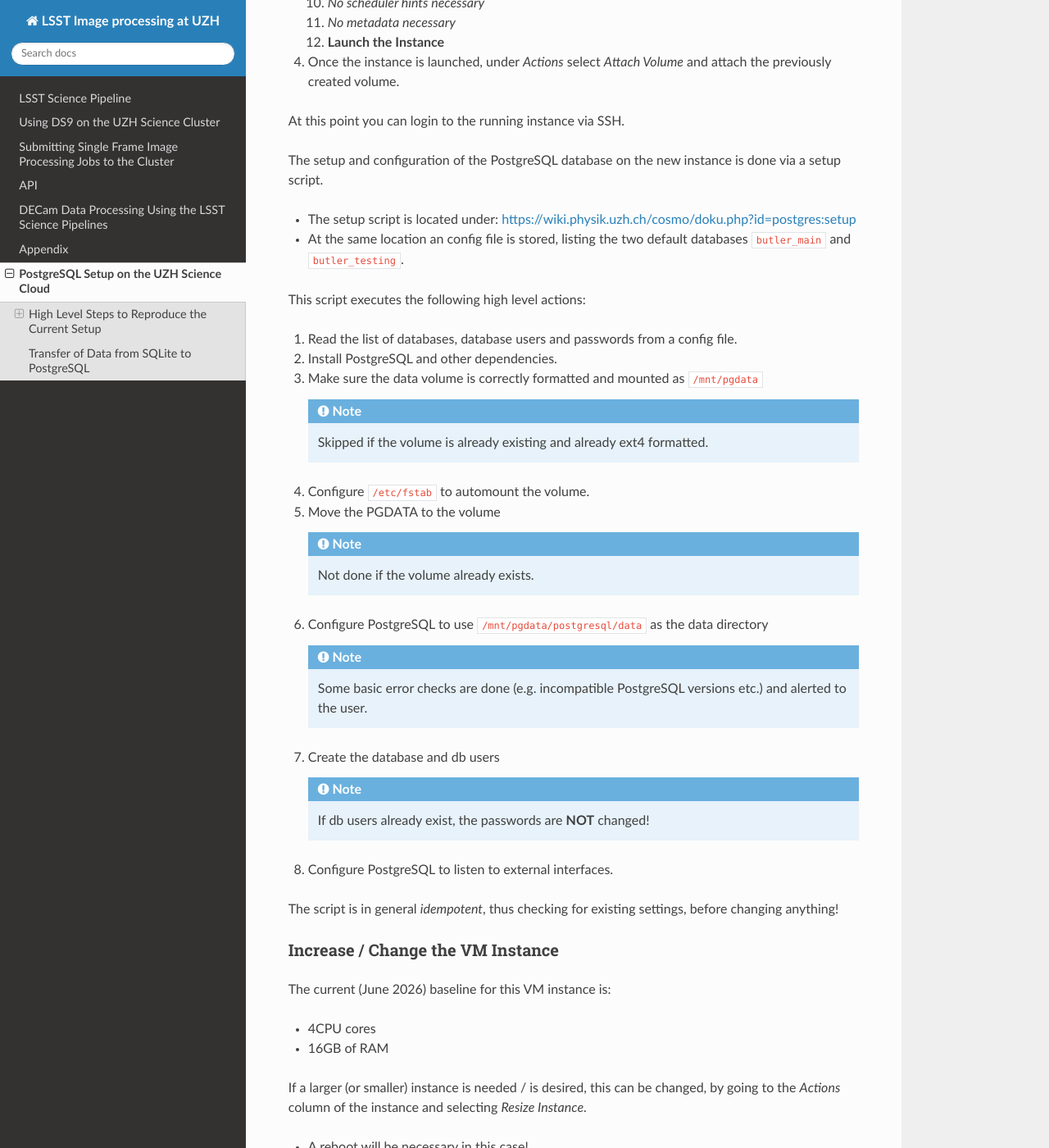
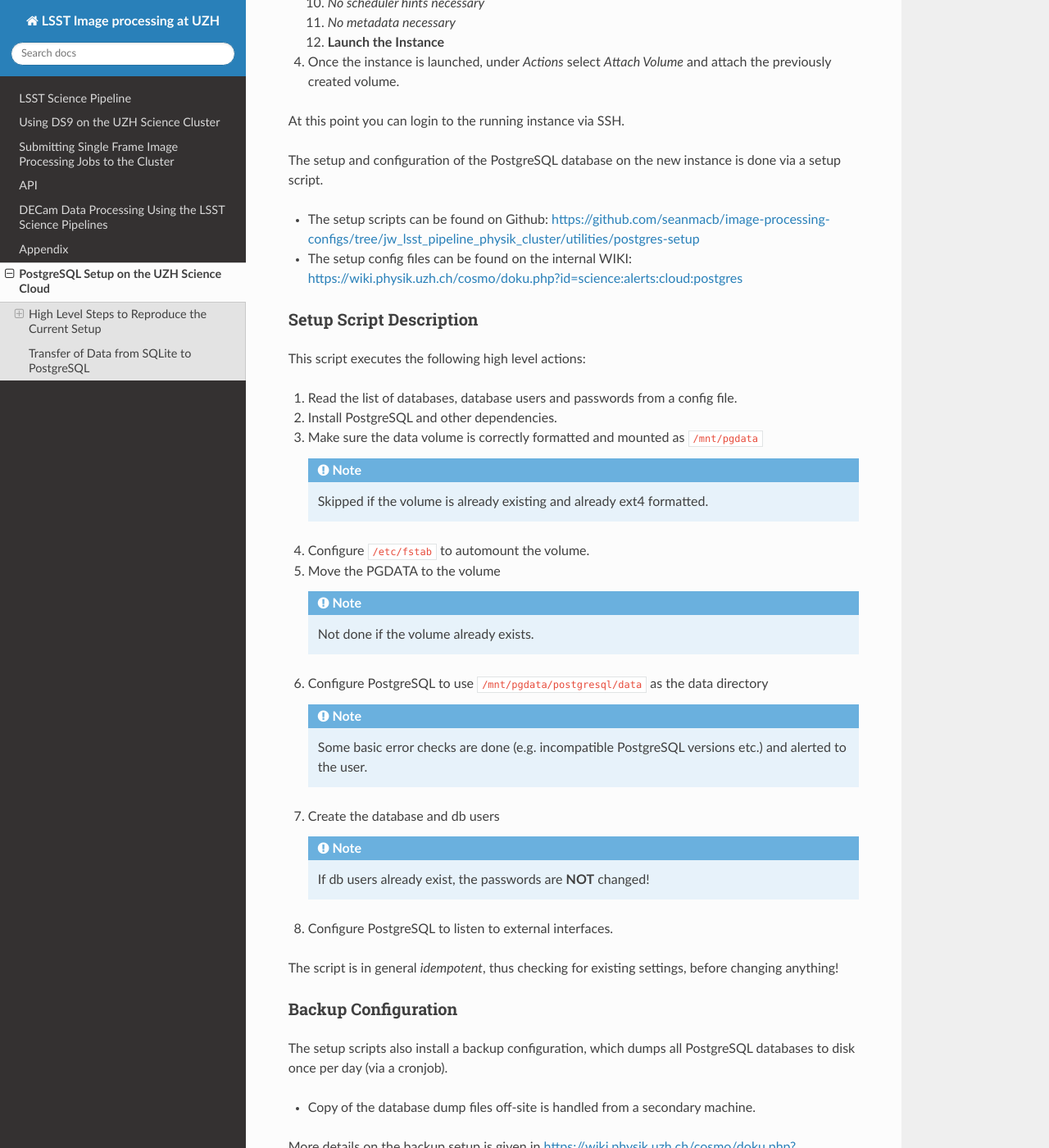
Before and after one commit to davsan06/lsst-alerts-at-uzh, a Sphinx documentation site: the page built from docs/source/postgres.rst, in a window 1280 px wide and 1400 px high, scrolled down 848 px. Shown: the whole window at 82% size. Built offline with Sphinx 7.4.7 and the Read the Docs theme 3.1.0, drawn with Linux system fonts in a browser that asks for light colours; some of the changed text lies outside the part shown.

Commit message:
Update the doc with latest postgres changes

```diff
--- a/docs/source/ingest.rst
+++ b/docs/source/ingest.rst
@@ -157,10 +157,6 @@ To setup copy the contents from https://wiki.physik.uzh.ch/cosmo/doku.php?id=sci
 - Set the file ownership as: ``chmod 0600 ~/.pgpass``
 
   + **If you do not do this things will fail without error!**
-
-
-**TODO**: Document the changes / content of the .yaml file when using PostgreSQL.
-
 
 The setup of a PostgreSQL database for use with Butler for DEcam and LSST processing at UZH on the Science Cloud is documented in :doc:`postgres`.
 
--- a/docs/source/postgres.rst
+++ b/docs/source/postgres.rst
@@ -50,10 +50,14 @@ At this point you can login to the running instance via SSH.
 
 The setup and configuration of the PostgreSQL database on the new instance is done via a setup script.
 
-- The setup script is located under: https://wiki.physik.uzh.ch/cosmo/doku.php?id=postgres:setup
+- The setup scripts can be found on Github: https://github.com/seanmacb/image-processing-configs/tree/jw_lsst_pipeline_physik_cluster/utilities/postgres-setup
 
-- At the same location an config file is stored, listing the two default databases ``butler_main`` and ``butler_testing``.
+- The setup config files can be found on the internal WIKI: https://wiki.physik.uzh.ch/cosmo/doku.php?id=science:alerts:cloud:postgres
 
+
+
+Setup Script Description
+^^^^^^^^^^^^^^^^^^^^^^^^
 
 This script executes the following high level actions:
 
@@ -80,6 +84,17 @@ This script executes the following high level actions:
 #. Configure PostgreSQL to listen to external interfaces.
 
 The script is in general *idempotent*, thus checking for existing settings, before changing anything!
+
+
+Backup Configuration
+^^^^^^^^^^^^^^^^^^^^
+
+The setup scripts also install a backup configuration, which dumps all PostgreSQL databases to disk once per day (via a cronjob).
+
+- Copy of the database dump files off-site is handled from a secondary machine.
+
+More details on the backup setup is given in https://wiki.physik.uzh.ch/cosmo/doku.php?id=science:alerts:cloud:postgres and https://github.com/seanmacb/image-processing-configs/tree/jw_lsst_pipeline_physik_cluster/utilities/postgres-setup
+
 
 
 Increase / Change the VM Instance
```
